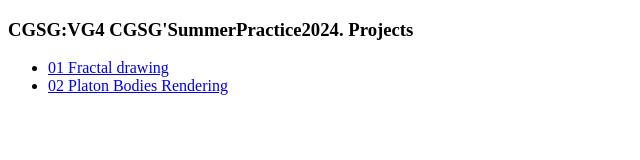
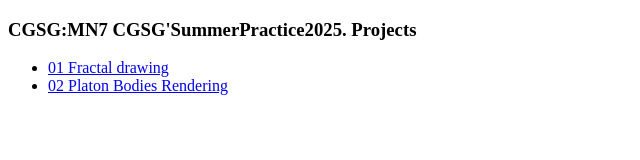
Before and after one commit to maryasch/maryasch.github.io, a plain HTML site: page index.html in a window 1280 px wide. Shown: the full height of the page, 0-640 px from the left. Drawn offline with Linux system fonts and the light colour scheme.

Commit message:
ndex.html commit.

```diff
--- a/index.html
+++ b/index.html
@@ -15,7 +15,7 @@
     </style>
   </head>
   <body>
-    <h3>CGSG:VG4 CGSG'SummerPractice2024. Projects</h3>
+    <h3>CGSG:MN7 CGSG'SummerPractice2025. Projects</h3>
     <ul>
       <li><a href="task1/">01 Fractal drawing</a></li>
       <li><a href="task2/">02 Platon Bodies Rendering</a></li>
```
